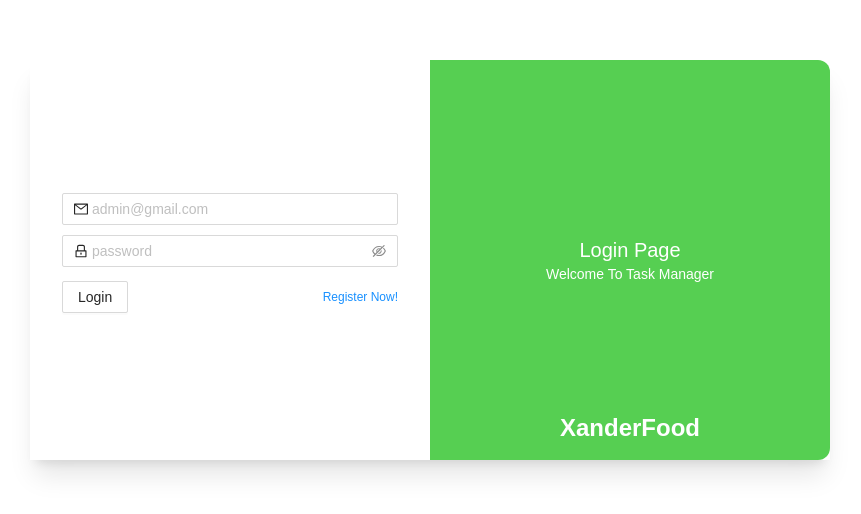
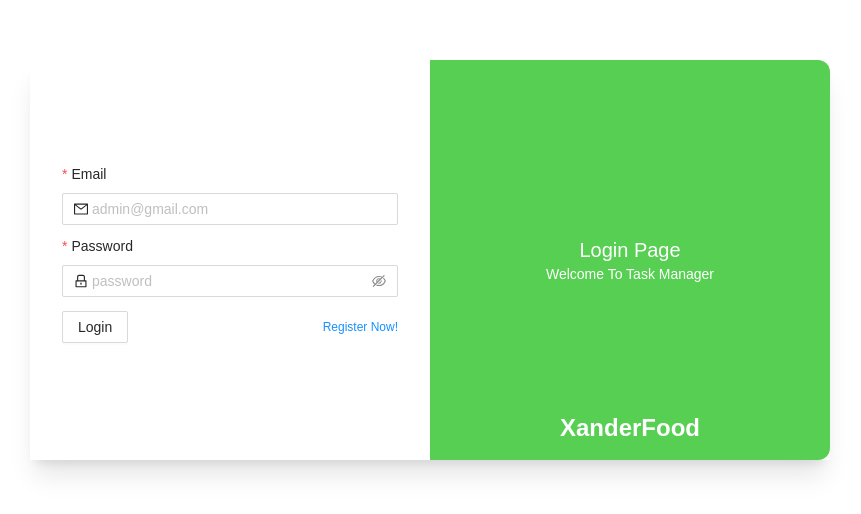
Before and after one commit to xander-zero/task-manager-fullstack, a Next.js app: page /auth/login in a window 1280 px wide. Shown: the part 140-654 px from the top of the page, without its empty margins (210-1071 px from the left). Built offline with nearby package versions, Linux system fonts and the light colour scheme.

Commit message:
feat: add layout to register page and change design resiger and login page

```diff
--- a/pages/api/auth/register/index.js
+++ b/pages/api/auth/register/index.js
@@ -1,6 +1,6 @@
 import connectDB from "src/utils/connectDB";
 import { hashPassword } from "src/utils/auth";
-import User from "models/User.js";
+import User from "../../../../models/User";
 
 export default async function handler(req, res) {
   if (req.method !== "POST") return;
@@ -18,7 +18,7 @@ export default async function handler(req, res) {
 
   if (req.method === "POST") {
     const data = req.body.data;
-    if (!data.firstName || !data.lastName || !data.email)
+    if (!data.fullName || !data.email || !data.password)
       return res.status(400).json({ status: "faild", message: "Invalid Data" });
 
     const exisitingUser = await User.findOne({ email: data.email });
--- a/pages/auth/register/index.js
+++ b/pages/auth/register/index.js
@@ -1,7 +1,15 @@
-import RegisterForm from "src/features/auth/register";
-
+import { RegisterForm } from "src/features/auth/register";
+import { AuthLayout } from "src/layout/auth";
 function Register() {
   return <RegisterForm />;
 }
 
+Register.getLayout = function (page) {
+  return (
+    <AuthLayout title="Register Page" description="Welcome To Task Manager">
+      {page}
+    </AuthLayout>
+  );
+};
+
 export default Register;
--- a/src/features/auth/login/index.js
+++ b/src/features/auth/login/index.js
@@ -34,10 +34,12 @@ export function LoginForm() {
     <Form
       name="login"
       className="w-[100%]"
+      layout="vertical"
       initialValues={{ remember: true }}
       onFinish={onFinish}
     >
       <Form.Item
+        label="Email"
         name="email"
         rules={[
           {
@@ -53,6 +55,7 @@ export function LoginForm() {
         <Input prefix={<MailOutlined />} placeholder="admin@gmail.com" />
       </Form.Item>
       <Form.Item
+        label="Password"
         name="password"
         rules={[
           {
--- a/src/features/auth/register/index.js
+++ b/src/features/auth/register/index.js
@@ -23,67 +23,44 @@ export function RegisterForm() {
       className="w-[100%]"
       initialValues={{ remember: true }}
       onFinish={onFinish}
+      layout="vertical"
     >
       <Form.Item
-        name="firstName"
+        label="Full Name"
+        name="fullName"
         rules={[
           {
             required: true,
-            message: "Please input your first name!",
+            message: "Please input your full name!",
           },
         ]}
       >
-        <Input placeholder="First Name" />
+        <Input placeholder="Full Name" />
       </Form.Item>
       <Form.Item
-        name="lastName"
-        rules={[
-          {
-            required: true,
-            message: "Please input your last name!",
-          },
-        ]}
-      >
-        <Input placeholder="Last Name" />
-      </Form.Item>
-      <Form.Item
-        name="phoneNumber"
-        rules={[
-          {
-            required: true,
-            message: "Please input your phone number!",
-          },
-        ]}
-      >
-        <Input placeholder="Phone Number" />
-      </Form.Item>
-      <Form.Item
+        label="Email"
         name="email"
         rules={[
           {
             required: true,
             message: "Please input your email!",
           },
-          {
-            type: "email",
-            message: "Email is not valid!",
-          },
         ]}
       >
-        <Input prefix={<MailOutlined />} placeholder="email" />
+        <Input placeholder="Email" />
       </Form.Item>
       <Form.Item
+        label="Password"
         name="password"
         rules={[
           {
             required: true,
-            message: "Please input your Password!",
+            message: "Please input your password!",
           },
         ]}
       >
-        <Input.Password prefix={<LockOutlined />} placeholder="password" />
+        <Input placeholder="Password" />
       </Form.Item>
-
       <Form.Item className="mb-0 ">
         <div className="my-1 flex items-center justify-between">
           <Button htmlType="submit" loading={isLoading}>
```
